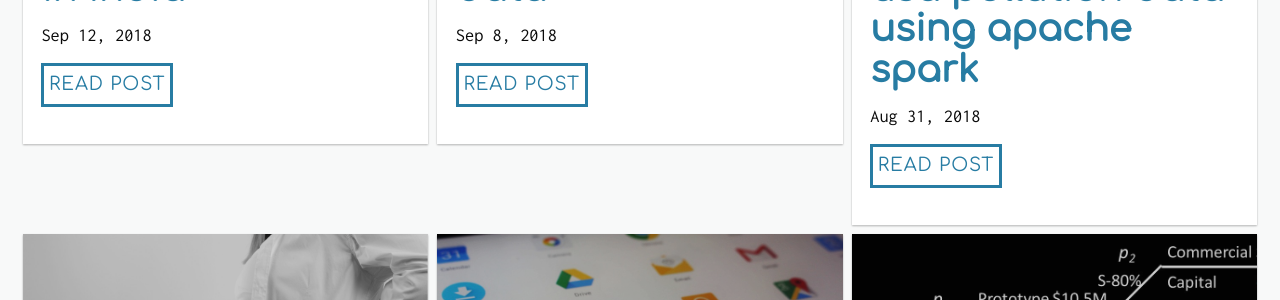
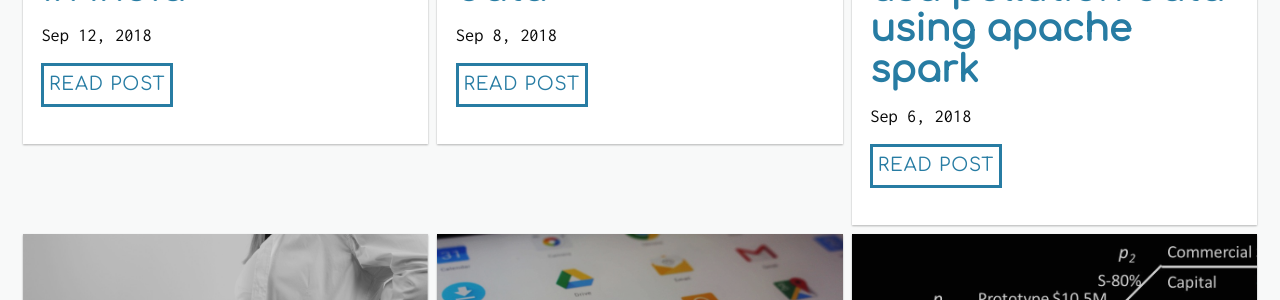
Before and after one commit to daftengineer/daftengineer.github.io, a Jekyll site: the page built from archive.html, in a window 1280 px wide and 900 px high, scrolled down 962 px. Shown: the part 154-454 px from the top of the window. Built offline with Jekyll 4.4.1, drawn with Linux system fonts in a browser that asks for light colours; nearby versions of some CDN libraries.

Commit message:
Update and rename 2018-08-31-exploration-of-us-pollution-data.markdown to 2018-09-06-exploration-of-us-pollution-data.markdown

```diff
--- a/_posts/2018-08-31-exploration-of-us-pollution-data.markdown
+++ b/_posts/2018-09-06-exploration-of-us-pollution-data.markdown
@@ -1,7 +1,7 @@
 ---
 layout: post
 title: "exploratory analysis of huge usa pollution data using apache spark"
-date: 2018-08-31
+date: 2018-09-06
 description: Exploring the USA pollution data provided to the public by EPA
 image: "background-image: url('https://daftengineer.github.io/media_assets/pollution.jpg');"
 image-sm: https://daftengineer.github.io/media_assets/pollution.jpg
```
